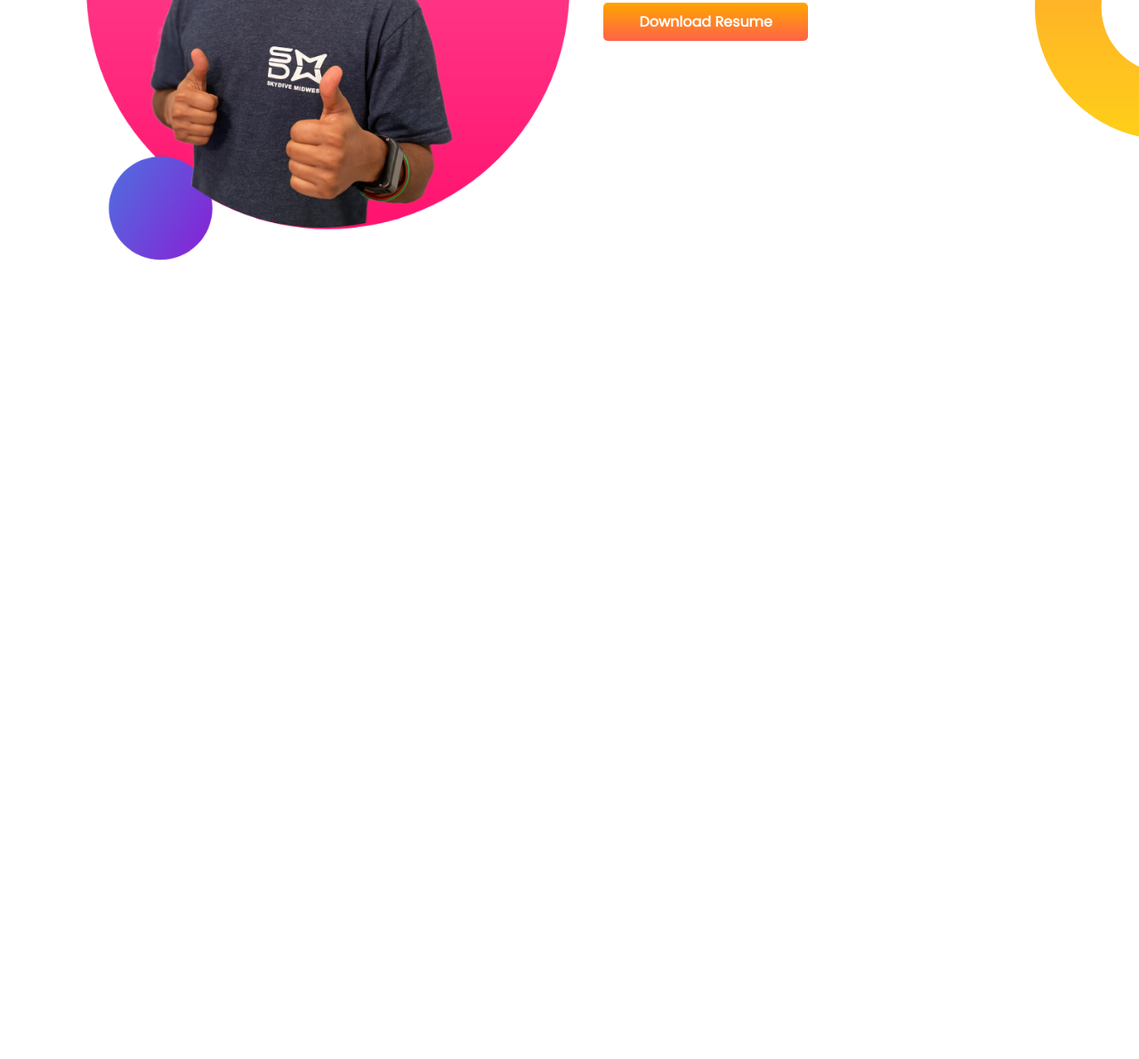
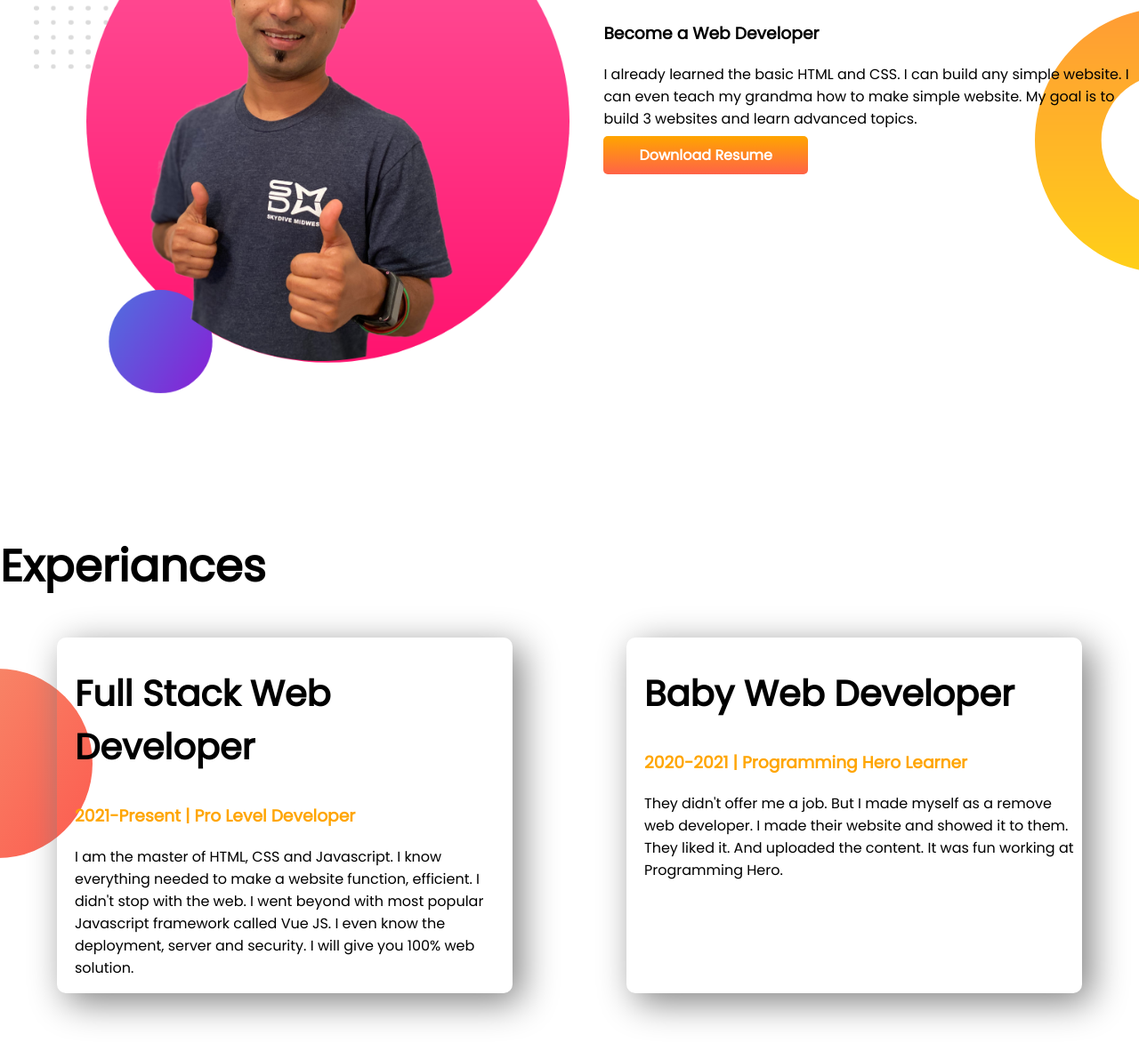
Before and after one commit to Mustafijur10/developer-bureau, a plain HTML site: page index.html in a window 1280 px wide. Shown: the part 889-2080 px from the top of the page at 89% size. Before the commit the page ends 1189 px from the top, so only its background shows below. Drawn offline with Linux system fonts and the light colour scheme.

Commit message:
experiances part added

```diff
--- a/index.html
+++ b/index.html
@@ -13,7 +13,7 @@
 </head>
 
 <body>
-    <section class="top-banner">
+    <section class="top-banner flexible-container">
         <div class="half-width">
             <h1>Welcome To</h1>
             <h1><span class="orange-color">Mustafijur Rahman</span> World</h1>
@@ -31,7 +31,7 @@
         </div>
     </section>
 
-    <section class="dream-big">
+    <section class="dream-big flexible-container">
         <div class="half-width">
             <img src="images/jhankar2.png" alt="">
         </div>
@@ -46,6 +46,27 @@
         </div>
     </section>
 
+    <section class="exp-area">
+        <h1>Experiances</h1>
+        <div class="flexible-container">
+            <div class="exp-item">
+                <h2>Full Stack Web Developer</h2>
+                <h3 class="orange-color">2021-Present | Pro Level Developer</h3>
+                <p>I am the master of HTML, CSS and Javascript. I know everything needed to make a website function,
+                    efficient. I didn't stop with the web. I went beyond with most popular Javascript framework called
+                    Vue
+                    JS. I even know the deployment, server and security. I will give you 100% web solution.</p>
+            </div>
+            <div class="exp-item">
+                <h2>Baby Web Developer</h2>
+                <h3 class="orange-color">2020-2021 | Programming Hero Learner</h3>
+                <p>They didn't offer me a job. But I made myself as a remove web developer. I made their website and
+                    showed
+                    it to them. They liked it. And uploaded the content. It was fun working at Programming Hero.</p>
+            </div>
+        </div>
+    </section>
+
 </body>
 
 </html>
--- a/style.css
+++ b/style.css
@@ -1,37 +1,67 @@
-body{
+body {
     font-family: 'Poppins', sans-serif;
     margin: 0;
 }
-h1{
+
+h1 {
     font-size: 50px;
 }
-.orange-color{
+
+.orange-color {
     color: orange;
 }
-section{
+
+.flexible-container {
     display: flex;
+    margin-bottom: 150px;
 }
-.half-width{
+
+.half-width {
     width: 50%;
     padding-left: 3%;
 }
-.half-width img{
+
+.half-width img {
     width: 100%;
 }
-.link-button{
+
+.link-button {
     text-decoration: none;
-    background-image: linear-gradient(orange , tomato);
+    background-image: linear-gradient(orange, tomato);
     padding: 10px 40px;
     border-radius: 5px;
     color: white;
     font-weight: 700;
 }
-.top-banner{
+
+.top-banner {
     background-image: url(images/top-banner.png);
     background-repeat: no-repeat;
 }
-.dream-big{
+
+.dream-big {
     background-image: url(images/dream-bg.png);
     background-repeat: no-repeat;
     background-position: right;
 }
+
+.exp-item {
+    width: 40%;
+
+    margin-left: 5%;
+    margin-right: 5%;
+    padding-left: 20px;
+    border-radius: 10px;
+    box-shadow: 10px 10px 40px gray;
+
+}
+
+h2 {
+    font-size: 40px;
+}
+
+.exp-area {
+    background-image: url(images/exp-bg.png);
+    background-repeat: no-repeat;
+    background-position: left;
+}
```
